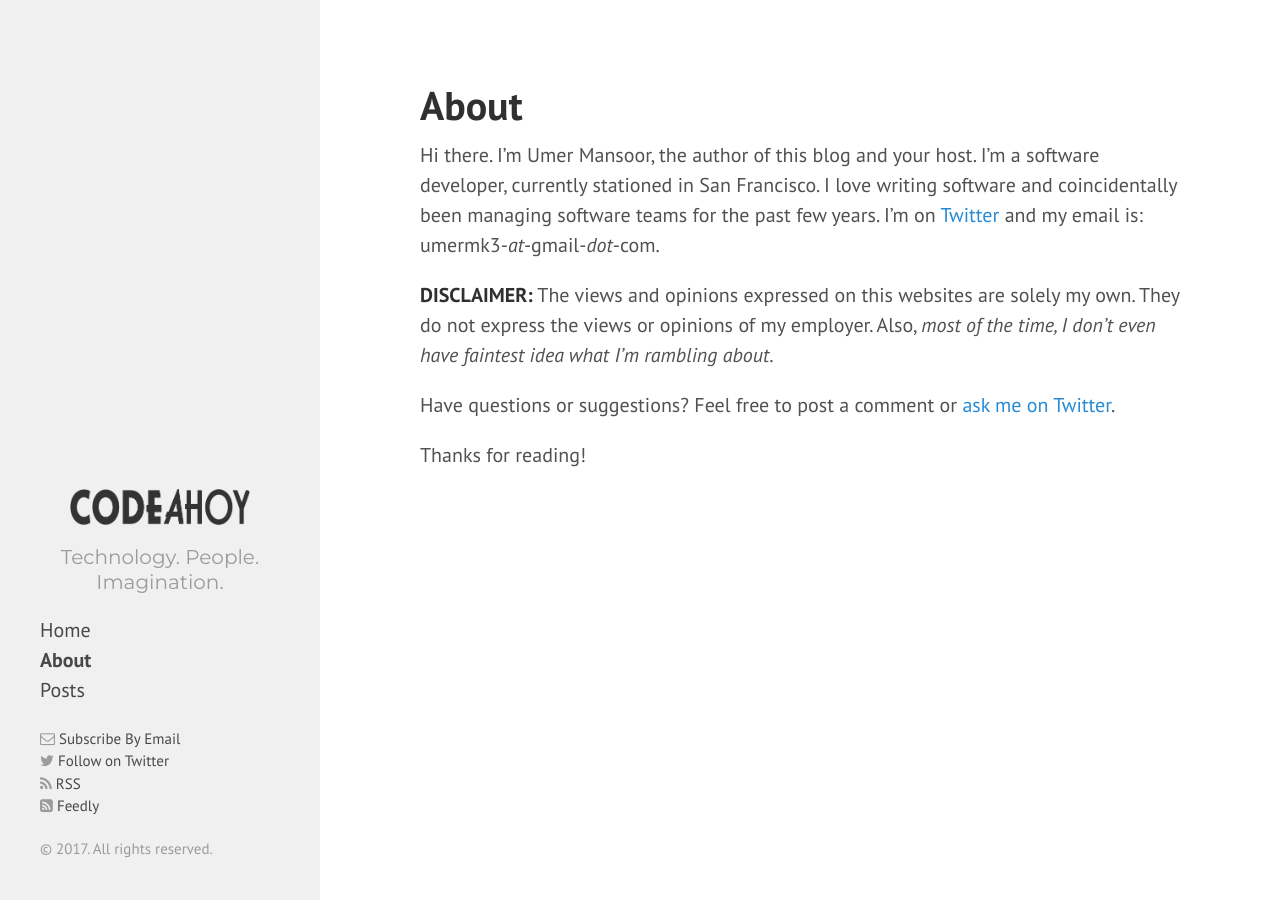
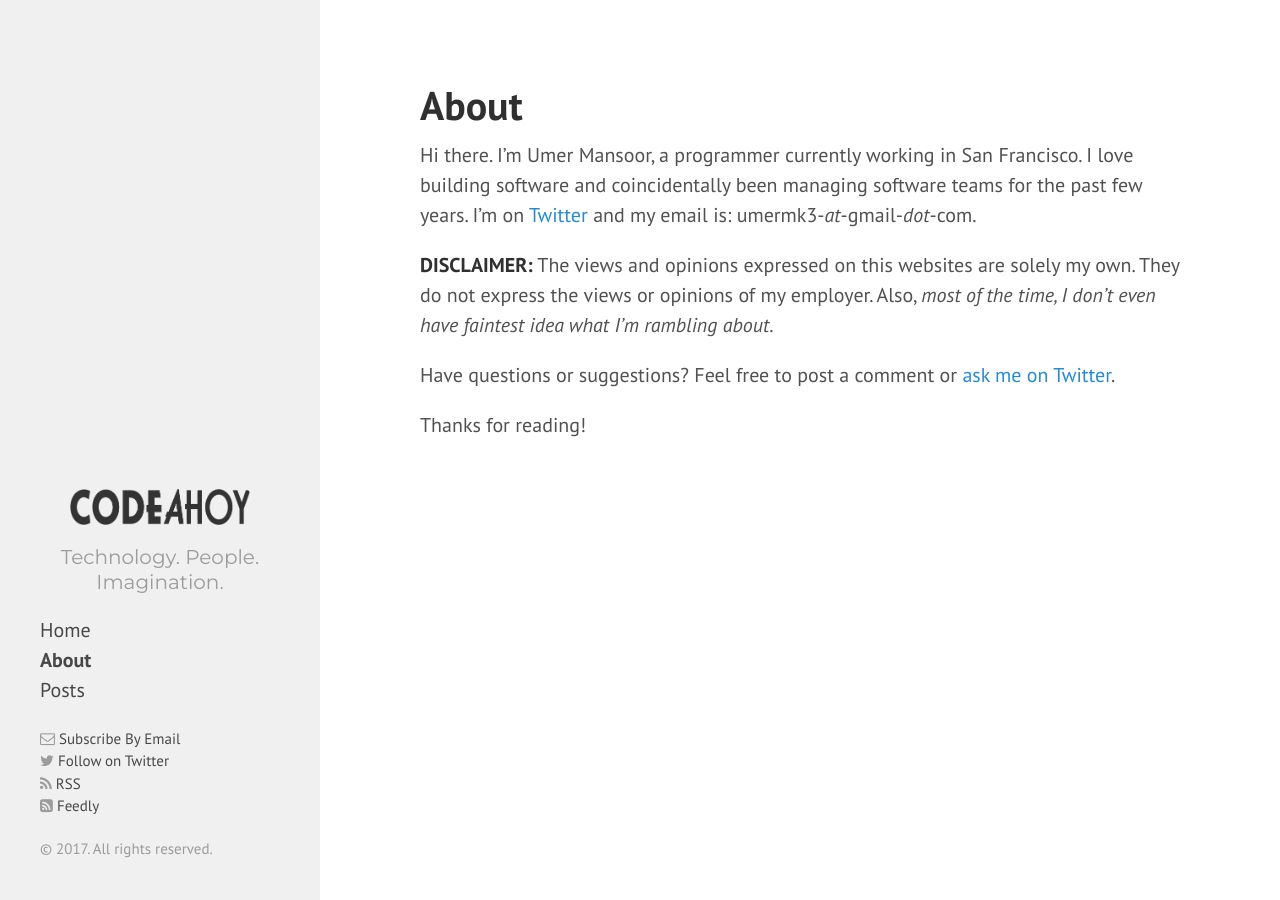
Before and after one commit to talk2viren/umermansoor.github.io, a Jekyll site: the page built from about.md, in a window 1280 px wide. Built offline with Jekyll 4.4.1, drawn with Linux system fonts in a browser that asks for light colours; nearby versions of some CDN libraries.

Commit message:
about page

```diff
--- a/about.md
+++ b/about.md
@@ -3,7 +3,7 @@ layout: page
 title: About
 ---
 
-Hi there. I’m Umer Mansoor, the author of this blog and your host. I'm a software developer, currently stationed in San Francisco. I love writing software and coincidentally been managing software teams for the past few years. I'm on [Twitter](https://twitter.com/codeahoy) and my email is: umermk3-*at*-gmail-*dot*-com.
+Hi there. I’m Umer Mansoor, a programmer currently working in San Francisco. I love building software and coincidentally been managing software teams for the past few years. I'm on [Twitter](https://twitter.com/codeahoy) and my email is: umermk3-*at*-gmail-*dot*-com.
 
 **DISCLAIMER:** The views and opinions expressed on this websites are solely my own. They do not express the views or opinions of my employer. Also, *most of the time, I don't even have faintest idea what I'm rambling about*.
 
--- a/posts.html
+++ b/posts.html
@@ -6,3 +6,5 @@ title: Posts
 {% for post in site.posts %}
     <h4> {{ post.date | date: "%B %e, %Y" }} <a href="{{ post.url }}">{{ post.title }}</a></h4>
 {% endfor %}
+
+{{ site.posts | size }}
```
